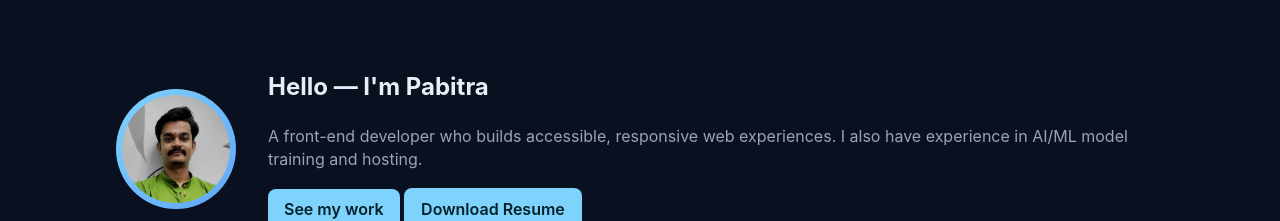
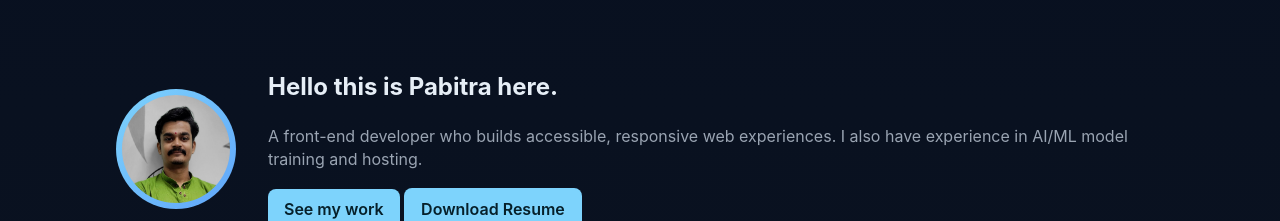
Before and after one commit to Pabitra969/new_portfolio, a plain HTML site: page index.html in a window 1280 px wide. Shown: the part 158-379 px from the top of the page. Drawn offline with Linux system fonts and the light colour scheme.

Commit message:
Tag change

```diff
--- a/index.html
+++ b/index.html
@@ -29,7 +29,7 @@
             <div class="container hero-inner">
                 <img src="assets/Profile_picture.jpeg" alt="Pabitra avatar" class="avatar">
                 <div>
-                    <h1>Hello — I'm Pabitra</h1>
+                    <h1>Hello this is Pabitra here.</h1>
                     <p class="lead">A front-end developer who builds accessible, responsive web experiences. I also have
                         experience in AI/ML model training and hosting.</p>
                     <p class="cta-row">
```
